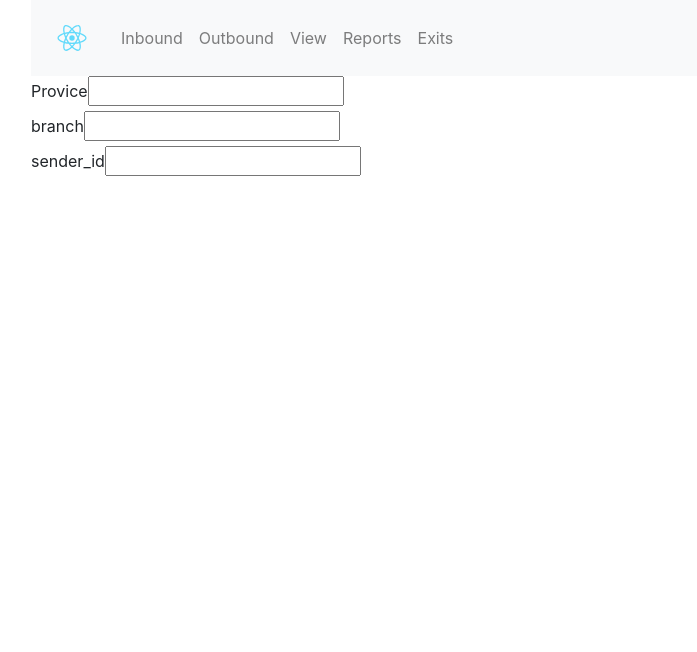
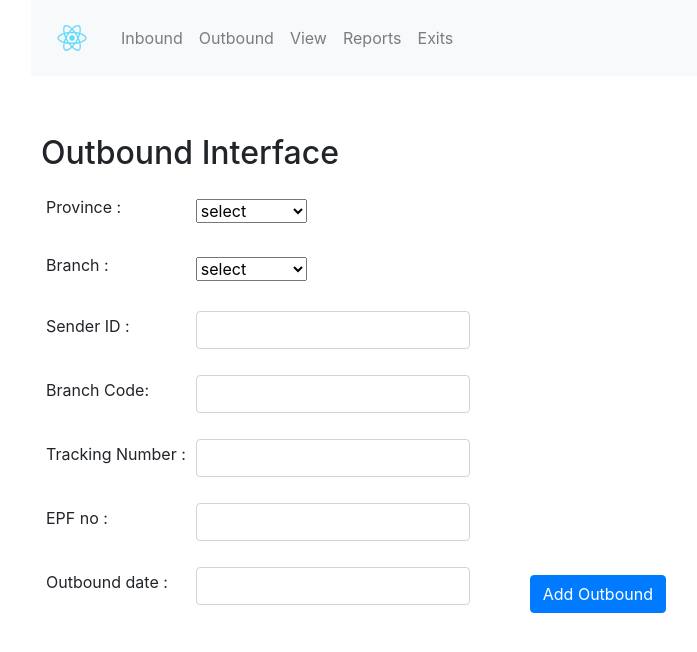
Before and after one commit to Dananjaya94/inbound-out-app, a React (Create React App) app: page /outbound in a window 1280 px wide. Shown: the top 652 px of the page, without its empty margins (54-751 px from the left). Built offline with nearby package versions, Linux system fonts and the light colour scheme.

Commit message:
Update debug.log

```diff
--- a/src/components/outbound.component.js
+++ b/src/components/outbound.component.js
@@ -1,60 +1,307 @@
 import React , {Component} from 'react';
 import { render } from '@testing-library/react';
+//import DatePicker from 'react-datepicker';
+//import 'react-datepicker/dist/react-datepicker.css';
 
-export default class outbound extends Component{
+export default class reportscomp extends Component{
+    constructor(props) {
+        super(props);
+        this.onchange_outbound_province = this.onchange_outbound_province.bind(this);
+        this.onchange_outbound_branch = this.onchange_outbound_branch.bind(this);
+        this.onchange_outbound_sender_id = this.onchange_outbound_sender_id.bind(this);
+        this.onchange_outbound_branch_code = this.onchange_outbound_branch_code.bind(this);
+        this.onchange_outbound_tracking_no = this.onchange_outbound_tracking_no.bind(this);
+        this.onchange_outbound_epf_no = this.onchange_outbound_epf_no.bind(this);
+        this.onchange_outbound_epf_no = this.onchange_outbound_epf_no.bind(this);
+        this.onchange_outbound_outbounddate = this.onchange_outbound_outbounddate.bind(this);
 
-    constructor(props) {
-        super(props)
-        this.state={
-            provice:'',
-            branch:'',
-            sender_ID:'',
-            branch_code:'',
-            tracking_no:'',
-            EPF_number:'',
-            outbound_date:''
+
+    this.state = {
+        outbound_provice: '',
+        outbound_branch: '',
+        outbound_sender_id: '',
+        outbound_branch_code: '',
+        outbound_tracking_no: '',
+        outbound_epf_no: '',
+        outbound_outbounddate: '',
+       // topic:'react',
+       // date: new Date(),
+
     }
 }
+onchange_outbound_province(e)
+{
+    this.setState({
+        outbound_provice: e.target.value
+    });
+}
+onchange_outbound_branch(e)
+{
+    this.setState({
+        outbound_branch: e.target.value
+    });
+}
+onchange_outbound_sender_id(e)
+{
+    this.setState({
+        outbound_sender_id: e.target.value
+    });
+}
+onchange_outbound_branch_code(e)
+{
+    this.setState({
+        outbound_branch_code: e.target.value
+    });
+}
+onchange_outbound_tracking_no(e)
+{
+    this.setState({
+        outbound_tracking_no: e.target.value
+    });
+}
+onchange_outbound_epf_no(e)
+{
+    this.setState({
+        outbound_epf_no: e.target.value
+    });
+}
+onchange_outbound_outbounddate(e)
+{
+    this.setState({
+        outbound_outbounddate: e.target.value
+    });
+}
+// handleTopicChange(e)
+// {
+//     this.state({
+//         topic: e.target.value
 
-   handleProviceChange = (event)=>{
-       this.setState({
-        provice: event.target.value
-       })
-   }
-   handleBranchChange = (event)=>{
-    this.setState({
-        branch: event.target.value
-    })
-   }
-   handlesenderIdChange = (event)=>{
-    this.setState({
-        sender_ID: event.target.value
-    })
-}
+//     });
+// }
+//onChange = date =>this.setState({date})
+
+onSubmit(e){
+
+    e.preventDefault();
+        console.log(`Form Submitted :`);
+        console.log(`Outbound Province : ${this.state.outbound_provice}`);
+        console.log(`Outbound Branch : ${this.state.outbound_branch}`);
+        console.log(`Outbound Sender ID : ${this.state.outbound_sender_id}`);
+        console.log(`Outbound Sender ID : ${this.state.outbound_branch_code}`);
+        console.log(`Outbound Sender ID : ${this.state.outbound_tracking_no}`);
+        console.log('Outbound EPF no : ${this.state.outbound_epf_no}');
 
 
+
+
+
+        this.setState ({
+        outbound_provice: '',
+        outbound_branch:'',
+        outbound_sender_id: '',
+        outbound_branch_code: '',
+        outbound_tracking_no: '',
+        outbound_epf_no: '',
+        outbound_outbounddate: '',
+       // topic:''
+        })
+
+}
     render()
     {
+       // const [selectedDate, setSelectedDate] = useState(null);
+
         return(
+            <div style={{margin:10}}>
+            <br></br>
+            <br></br>
+            <h2>Outbound Interface</h2>
+            <div className="split left">
+             <div className="centered"></div>
+            <form>
 
-            <div>
-                <form>
-                    <div>
-                        <label>Provice</label>
-                        <input type='text' value={this.state.provice} onchange={this.handleProviceChange}/>
-                    </div>
-                    <div>
-                        <label>branch</label>
-                        <input type='text' value={this.state.branch} onchange={this.handleBranchChange}/>
-                    </div>
-                    <div>
-                        <label>sender_id</label>
-                        <input type='text' value={this.state.sender_ID} onchange={this.handlesenderIdChange}/>
-                    </div>
+                <table cellPadding="5">
 
-                </form>
+                    <thead>
+                    <tr>
+                        <th></th>
+                        <th></th>
+                    </tr>
+                    </thead>
+                    <tbody>
+                    <tr>
+                        <td>
+                            <div className="form-group">
+                            <label>Province :</label>
 
                             </div>
+                        </td>
+
+                        <td>
+                            <div className="form-group">
+                            <b><select value={this.state.topic} onchange={this.handleTopicChange}>
+                                <option value="select">select</option>
+                                <option value="western">WESTERN</option>
+                                <option value="southern">SOUTHERN</option>
+                                <option value="nothern">NOTHERN</option>
+                                <option value="uva">UVA</option>
+                                <option value="central">CENTRAL</option>
+                            </select>
+                            </b>
+                            </div>
+                        </td>
+                    </tr>
+
+                    <tr>
+                        <td>
+                            <div className="form-group">
+                            <label>Branch :</label>
+                            </div>
+                        </td>
+
+                        <td>
+                            <div className="form-group">
+                            <b><select value={this.state.topic} onchange={this.handleTopicChange}>
+                                <option value="select">select</option>
+                                <option value="colombo">WESTERN</option>
+                                <option value="hambanthota">SOUTHERN</option>
+                                <option value="jaffna">NOTHERN</option>
+                                <option value="badullla">UVA</option><option value="kandy
+                                ">CENTRAL</option>
+                            </select>
+                            </b>
+                                                        </div>
+                        </td>
+                    </tr>
+
+
+                    <tr>
+                        <td>
+                            <div className="form-group">
+                            <label>Sender ID :</label>
+                            </div>
+                        </td>
+
+                        <td>
+                            <div className="form-group">
+                            <input type="text" className="form-control" value={this.state.outbound_sender_id} onChange={this.onchange_outbound_sender_id}></input>
+                            </div>
+                        </td>
+                    </tr>
+                    <tr>
+                        <td>
+                            <div className="form-group">
+                            <label>Branch Code:</label>
+                            </div>
+                        </td>
+
+                        <td>
+                            <div className="form-group">
+                            <input type="text" className="form-control" value={this.state.outbound_branch_code} onChange={this.onchange_outbound_branch_code}></input>
+                            </div>
+                        </td>
+                    </tr>
+
+                    <tr>
+                        <td>
+                            <div className="form-group">
+                                <label>Tracking Number :</label>
+                            </div>
+                        </td>
+
+                        <td>
+                            <div className="form-group">
+                                <input type="text" className="form-control" value={this.state.outbound_tracking_no} onChange={this.onchange_outbound_tracking_no}></input>
+                            </div>
+                        </td>
+                    </tr>
+                    <tr>
+                        <td>
+                            <div className="form-group">
+                                <label>EPF no :</label>
+                            </div>
+                        </td>
+
+                        <td>
+                            <div className="form-group">
+                                <input type="text" className="form-control" value={this.state.outbound_epf_no} onChange={this.onchange_outbound_epf_no}></input>
+                            </div>
+                        </td>
+                    </tr>
+
+                    <tr>
+                        <td>
+                            <div className="form-group">
+                                <label>Outbound date :</label>
+                            </div>
+                        </td>
+
+                        <td>
+                           <div className="form-group">
+                               <input type="text" className="form-control" value={this.state.asset_reciever_epf} onChange={this.onchange_asset_reciever_epf}></input>
+
+                            </div>
+                        </td>
+
+                        <td></td>
+                        <td></td>
+                        <td></td>
+                        <tr></tr>
+                        <tr></tr>
+                        <td></td>
+
+                        <td>
+
+                        </td>
+
+
+                        <td>
+                            <input type="submit" value="Add Outbound" className="btn btn-primary" onClick={this.onSubmit}></input>
+                        </td>
+                    </tr>
+                    </tbody>
+                </table>
+                </form>
+                </div>
+                </div>
+                            // <div className="split right">
+
+                            //     <table cellPadding="5">
+
+                            //     <thead>
+                            //     <tr>
+                            //         <th></th>
+                            //         <th></th>
+                            //     </tr>
+                            //     </thead>
+                            //     <tbody>
+                            //     <tr>
+                            //         <td>
+                            //             <div className="form-group">
+                            //             <label>Province :</label>
+
+                            //             </div>
+                            //         </td>
+
+                            //         <td>
+                            //             <div className="form-group">
+                            //             <b><select value={this.state.topic} onchange={this.handleTopicChange}>
+                            //                 <option value="select">select</option>
+                            //                 <option value="western">WESTERN</option>
+                            //                 <option value="southern">SOUTHERN</option>
+                            //                 <option value="nothern">NOTHERN</option>
+                            //                 <option value="uva">UVA</option>
+                            //                 <option value="central">CENTRAL</option>
+                            //             </select>
+                            //             </b>
+                            //             </div>
+                            //         </td>
+                            //     </tr>
+                            //     </tbody>
+                            //     </table>
+                            //     </div>
+
+
 
 
 
```
Also changed, not shown: 1 other file (tests, documents, lock files or other folders). Lines whose indentation alone changed are shown as unchanged.
